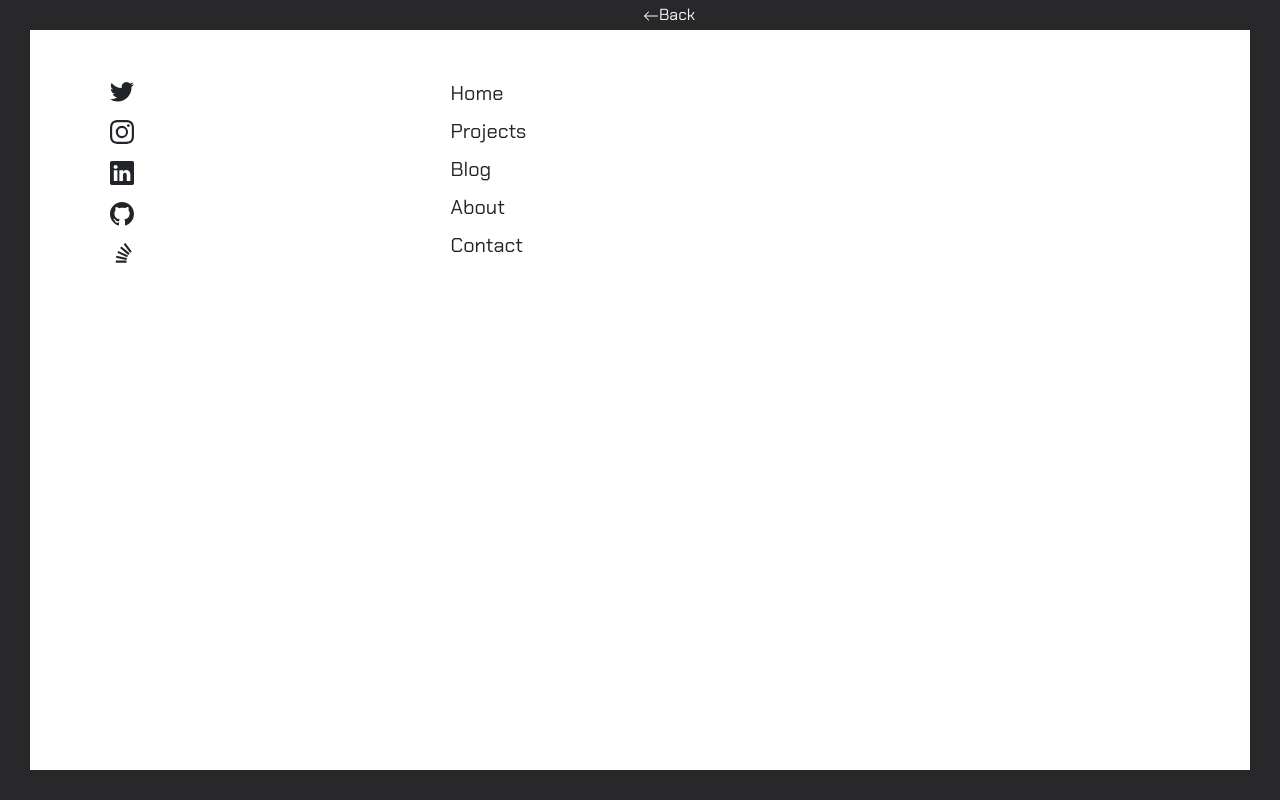
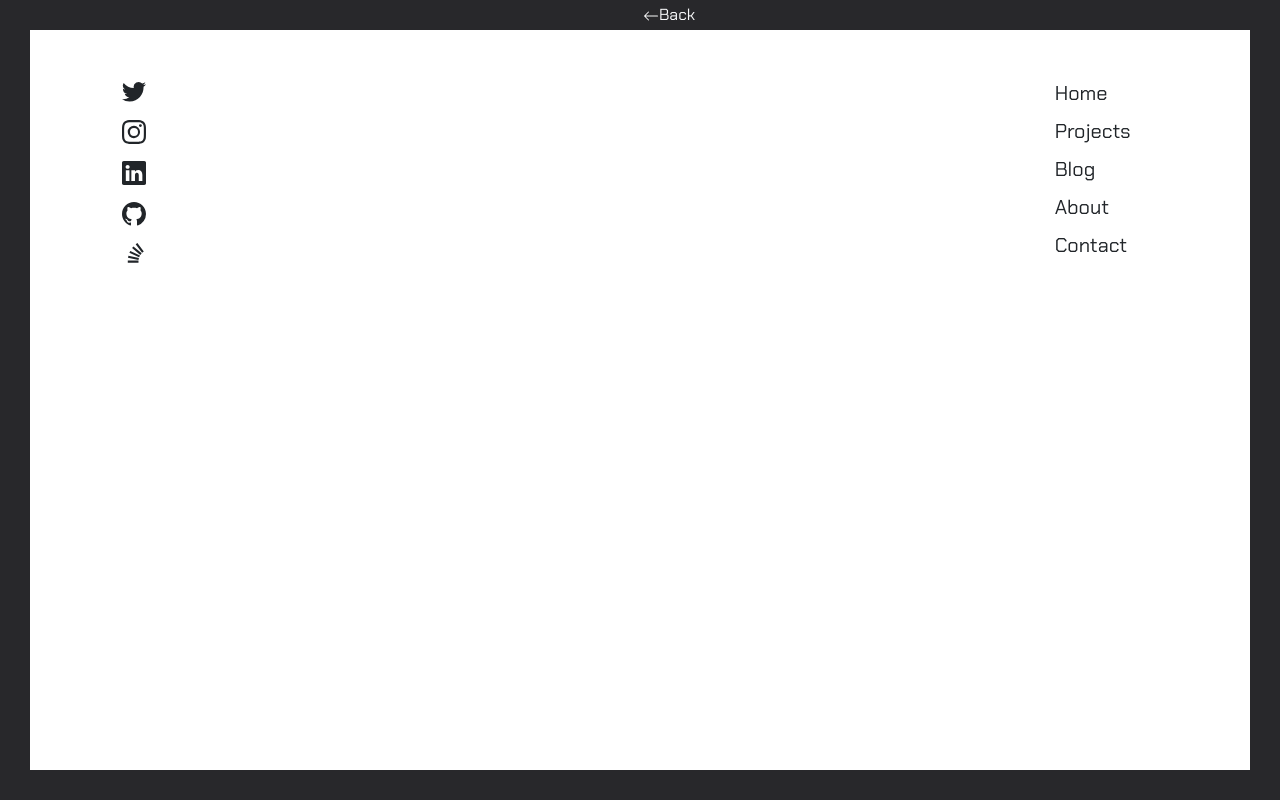
Before and after one commit to kaygusuzemre/emrekaygusuz.com-Template, a Vue app: page /projects/project3 in a window 1280 px wide. Built offline with nearby package versions, Linux system fonts and the light colour scheme.

Commit message:
projects edit

```diff
--- a/src/components/Posts.vue
+++ b/src/components/Posts.vue
@@ -35,7 +35,7 @@ import { ref } from 'vue'
             </svg>Back
         </div>
         <div class="d-flex justify-content-between py-5 px-5" id="navbar-example2">
-            <div class="d-flex justify-content-between">
+            <div class="container d-flex justify-content-between">
                 <!-- Social Media Icons -->
                 <div class="icons col-2">
                     <Icons></Icons>
--- a/src/router/index.js
+++ b/src/router/index.js
@@ -27,7 +27,7 @@ const router = createRouter({
 			component: Home,
 		},
 		{
-			path: "/projects/",
+			path: "/projects",
 			name: "projects",
 			component: Projects,
 		},
@@ -62,6 +62,26 @@ const router = createRouter({
 			name: "project2",
 			component: Project2,
 		},
+		{
+			path: "/projects/project1",
+			name: "project3",
+			component: Project3,
+		},
+		{
+			path: "/projects/project2",
+			name: "project4",
+			component: Project4,
+		},
+		{
+			path: "/projects/project3",
+			name: "project5",
+			component: Project5,
+		},
+		{
+			path: "/projects/project4",
+			name: "project6",
+			component: Project6,
+		},
 	],
 });
 
--- a/src/views/Projects.vue
+++ b/src/views/Projects.vue
@@ -24,7 +24,7 @@ const items = ref([
     },
     {
         id: 2,
-        name: '',
+        name: 'project3',
         title: 'Project',
         text: 'text',
         projectLanguage: 'CSS Project',
@@ -34,7 +34,7 @@ const items = ref([
     },
     {
         id: 3,
-        name: '',
+        name: 'project4',
         title: 'Project',
         text: 'text',
         projectLanguage: 'React Project',
@@ -44,7 +44,7 @@ const items = ref([
     },
     {
         id: 4,
-        name: '',
+        name: 'project5',
         title: 'Project',
         text: 'text',
         projectLanguage: 'Bootstrap 5 Snippets',
@@ -54,7 +54,7 @@ const items = ref([
     },
     {
         id: 5,
-        name: '',
+        name: 'project6',
         title: 'Project',
         text: 'text',
         projectLanguage: 'Diving into Node.js',
@@ -92,7 +92,7 @@ const items = ref([
         <div class="row">
             <div v-for="item in items" class="p-0 col-12 col-lg-6 col-md-12 col-sm-12 mb-4" :key="item.id" style="">
                 <div class="card bg-dark mx-4" style="cursor:pointer;">
-                    <router-link :to="'/projects/' + item.name">
+                    <router-link :to="'projects/' + item.name">
                         <div class="p-4 card-body text-center">
                             <img :src="'/src/assets/img/' + item.img" class="text-center img-fluid" alt="img-fluid"
                                 style="height:13vh; width:auto;">
--- a/src/views/Projects/Project5.vue
+++ b/src/views/Projects/Project5.vue
@@ -1,6 +1,6 @@
 <template>
     <div>
-        <h1>Project</h1>
+        <h1>Project5</h1>
         <p>You will see my projects soon...</p>
     </div>
 </template>
--- a/src/views/Projects/Project6.vue
+++ b/src/views/Projects/Project6.vue
@@ -1,6 +1,6 @@
 <template>
     <div>
-        <h1>Project</h1>
+        <h1>Project6</h1>
         <p>You will see my projects soon...</p>
     </div>
 </template>
```
